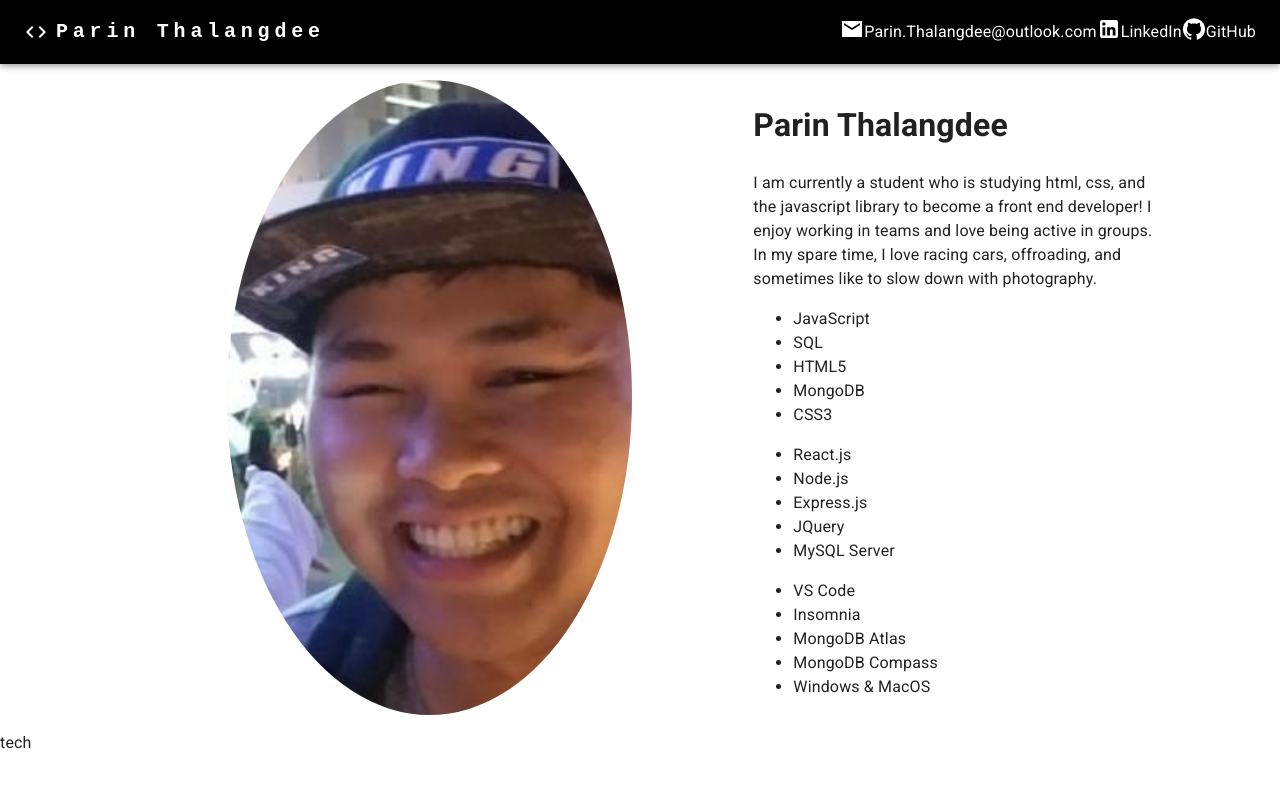
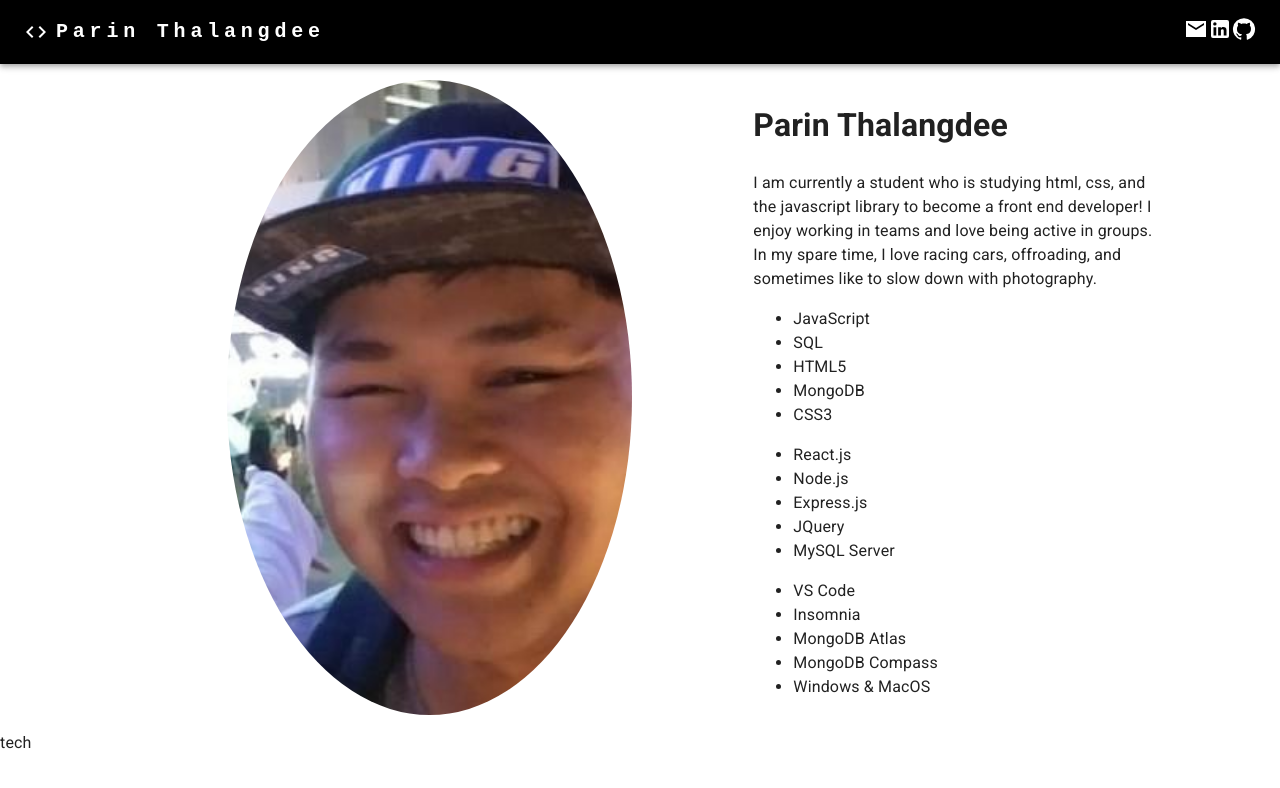
Before and after one commit to ParinThalangdee/portfolio, a React (Create React App) app: page / in a window 1280 px wide. Shown: the top 788 px of the page. Built offline with nearby package versions, Linux system fonts and the light colour scheme.

Commit message:
Revision to Navbar Contact

```diff
--- a/src/Components/Navbar/navbar.js
+++ b/src/Components/Navbar/navbar.js
@@ -10,8 +10,7 @@ import Container from '@mui/material/Container';
 import Button from '@mui/material/Button';
 import MenuItem from '@mui/material/MenuItem';
 import CodeIcon from '@mui/icons-material/Code';
-import EmailSharpIcon from '@mui/icons-material/EmailSharp';
-import PhoneIphoneSharpIcon from '@mui/icons-material/PhoneIphoneSharp';
+import EmailIcon from '@mui/icons-material/EmailSharp';
 import LinkedInIcon from '@mui/icons-material/LinkedIn';
 import GitHubIcon from '@mui/icons-material/GitHub';
 // import { color } from '@mui/system';
@@ -139,28 +138,24 @@ const ResponsiveAppBar = () => {
           {/* EMAIL ICON */}
 
             <a href='mailto:Parin.Thalangdee@outlook.com'>
-              <EmailSharpIcon sx={{ color:"white"}}>
-              </EmailSharpIcon>
+              <EmailIcon sx={{ color:"white"}}>
+              </EmailIcon>
             </a>
-            Parin.Thalangdee@outlook.com
 
             {/* <a href='tel:818-441-3879'>
               <PhoneIphoneSharpIcon sx={{ color: "white" }}>>
               </PhoneIphoneSharpIcon>
-            </a>
-            (818) 441-3879 */}
+            </a> */}
 
           <a href='https://www.linkedin.com/in/parinthalangdee/'>
             <LinkedInIcon sx={{ color: 'white'}}>
             </LinkedInIcon>
           </a>
-          LinkedIn
 
           <a href='https://github.com/ParinThalangdee'>
             <GitHubIcon sx={{ color: 'white'}}>
             </GitHubIcon>
           </a>
-          GitHub
 
           {/* <Box sx={{ flexGrow: 0 }}>
             <Tooltip title="Open settings">
```
